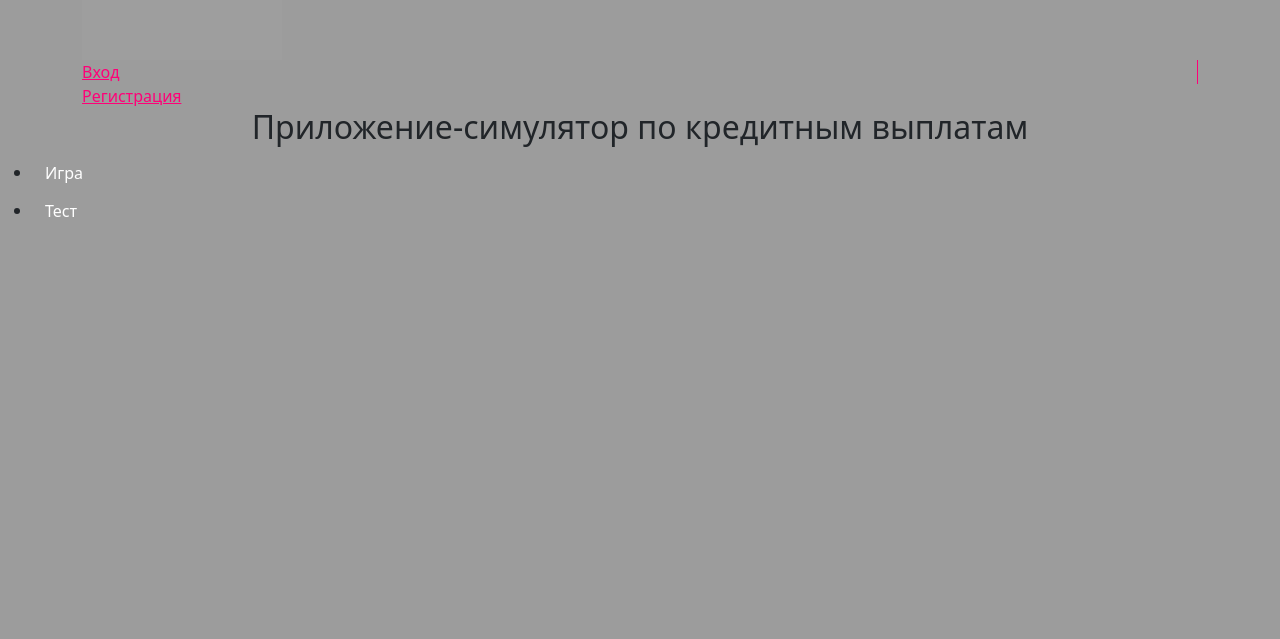
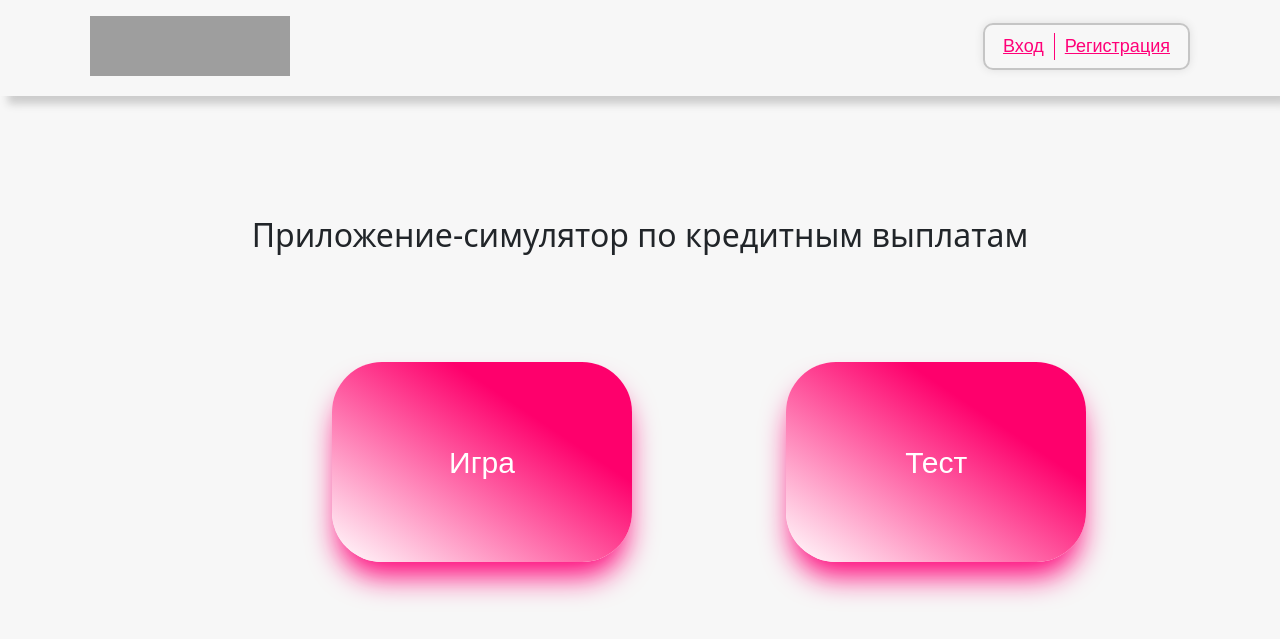
Before and after one commit to pmashchenok/finance_tutor, a Django app: page / in a window 1280 px wide. Shown: the top 639 px of the page. Run offline with Django 4.2, Linux system fonts and the light colour scheme; grey boxes are pictures that could not be loaded.

Commit message:
Оформление главной страницы (2)

```diff
--- a/website/main_site/static/main_site/css/main.css
+++ b/website/main_site/static/main_site/css/main.css
@@ -1,3 +1,76 @@
 body {
-    background: rgb(156, 156, 156);
+    background: #f7f7f7;
 }
+
+.header{
+    height: 12vh;
+    padding: 2vh;
+    box-shadow: 8px 8px 8px #cccccc;
+    margin-bottom: 120px;
+}
+
+.container{
+    height:auto;
+    padding: 0px 20px;
+    display:flex;
+    align-items: center;
+    vertical-align: middle;
+    justify-content: space-between;
+}
+
+.title{
+    margin-right : 0px;
+    color:white;
+    font-size: 18px;
+    font-family: Arial, sans-serif;
+    padding: 8px;
+    border-radius: 10px;
+    display: flex;
+    justify-content: space-between;
+    border: 2px solid rgb(197, 197, 197);
+    box-shadow: 0 0 10px rgb(0, 0, 0, 0.1);
+}
+
+.in{
+    padding: 0px 10px;
+}
+
+.buttons ul,
+.buttons li{
+    padding-top: 50px;
+    margin-left: 150px;
+    position: relative;
+    display: inline-block;
+    text-align: center;
+    justify-content: space-between;
+    list-style-type: none;
+}
+
+.btn {
+    transition: all 0.3s ease-in-out;
+    color: white;
+    font-family: Arial, sans-serif;
+    list-style-type: none;
+}
+
+.btn {
+    width: 300px;
+    height: 200px;
+    border-radius: 50px;
+    background-image: linear-gradient(to bottom left, #fe006c 30%, #ffffff);
+    box-shadow: 0 20px 30px -6px #ff0078;
+    outline: none;
+    cursor: pointer;
+    border: none;
+    font-size: 30px;
+    color: white;
+}
+
+.btn:hover {
+    transform: translateY(3px);
+    box-shadow: none;
+}
+
+.btn:active {
+    opacity: 0.5;
+}
```
